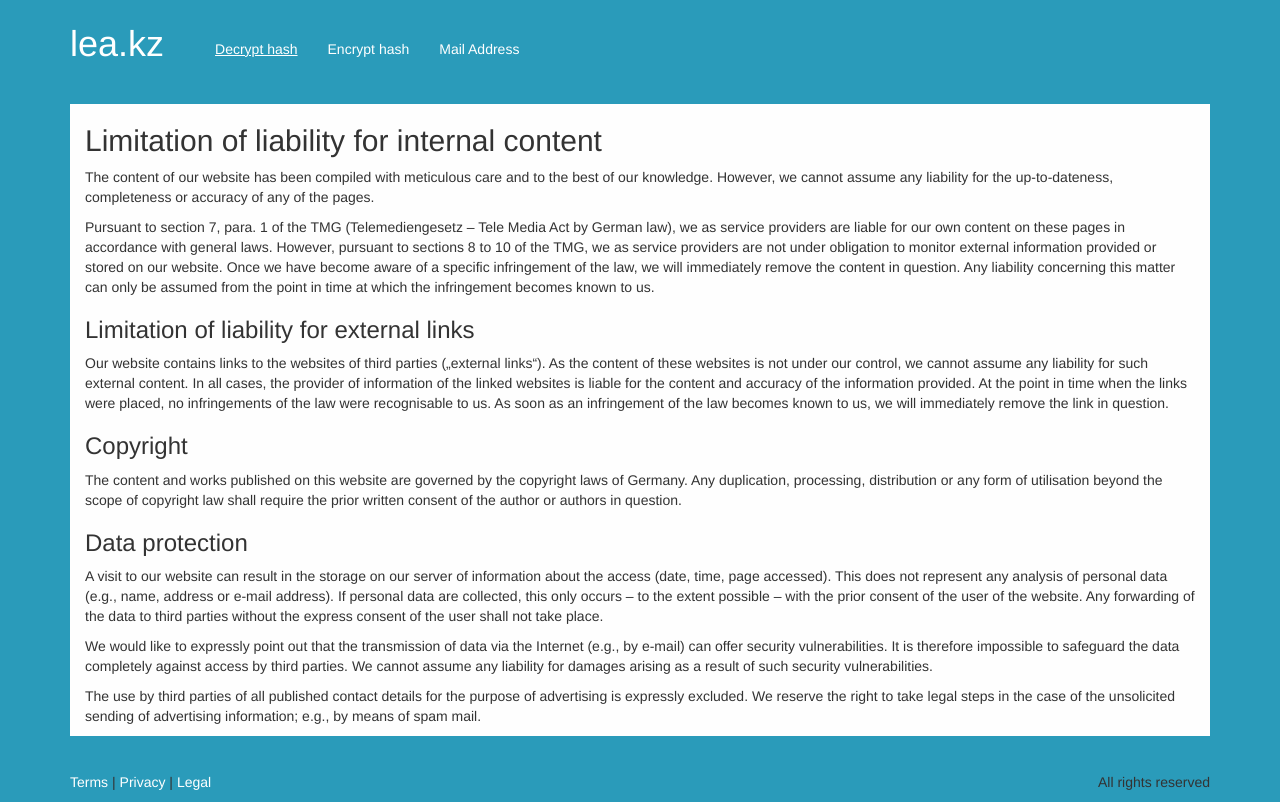
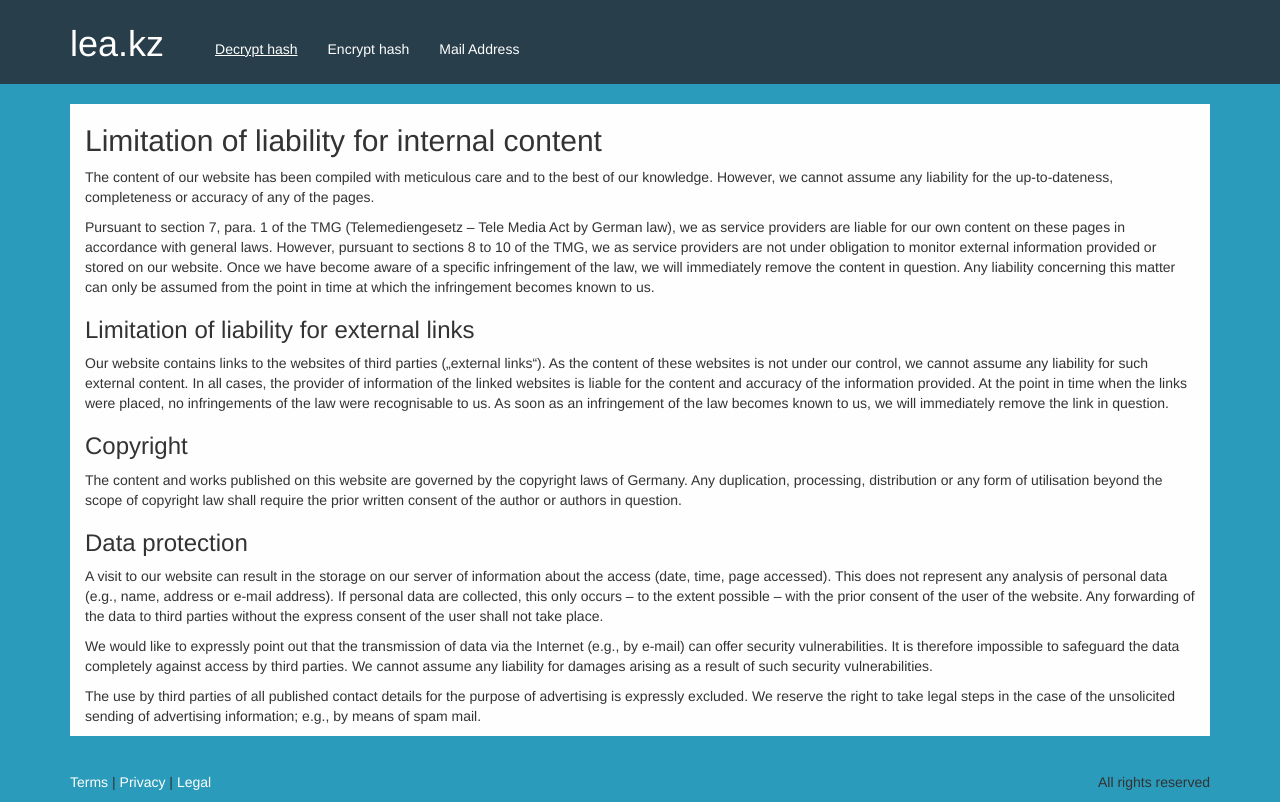
Before and after one commit to p3t3r67x0/leakz, a Flask app: page /legal in a window 1280 px wide. Run offline with Flask 2, Linux system fonts and the light colour scheme; some libraries are stand-ins or nearby versions.

Commit message:
changed ui for navbar

```diff
--- a/static/styles/dracula.css
+++ b/static/styles/dracula.css
@@ -83,10 +83,12 @@ a.wonderworld:hover {
 .navbar-nav {
   margin-top: 24px;
   margin-bottom: 10px;
+  margin-left: 36px;
 }
 
 .navbar-default {
   background-color: transparent;
+  border-radius: 0;
   border: 0;
 }
 
@@ -120,9 +122,13 @@ a.wonderworld:hover {
   color: #fff;
 }
 
+.navbar-default .navbar-nav>li>a:hover {
+  color: #efefef;
+}
+
 .navbar-right {
   margin-right: -29px;
-  margin-top: 32px;
+  margin-top: 25px;
 }
 
 .flex-container {
@@ -160,13 +166,19 @@ a.wonderworld:hover {
   .form-inline .form-control.cowboy {
     width: auto;
   }
+  .navbar-nav {
+    margin-left: 0;
+  }
   .navbar-toggle {
     margin-right: 0;
-    margin-top: 20px;
+    margin-top: 15px;
     background-color: #ddd;
   }
+  margin-left: -12px;
   .cinderella {
-    margin-left: -12px;
     margin-right: -12px;
   }
+  .wonderworld {
+    margin-top: 15px;
+  }
 }
--- a/templates/decrypt.html
+++ b/templates/decrypt.html
@@ -8,8 +8,9 @@
 </head>
 
 <body>
-	<div class="container wrapper">
+	<div class="wrapper">
 		{% include "header.html" %}
+		<div class="container">
 			<div class="row">
 				<div class="col-xs-12">
 					<ul class="list-unstyled">
@@ -31,6 +32,7 @@
 				{% include "pagination.html" %}
 			</div>
 		</div>
+	</div>
 	{% include "footer.html" %}
 </body>
 
--- a/templates/encrypt.html
+++ b/templates/encrypt.html
@@ -8,8 +8,9 @@
 </head>
 
 <body>
-  <div class="container wrapper">
+  <div class="wrapper">
     {% include "header.html" %}
+    <div class="container">
       <div class="row">
         <div class="col-xs-12 upanddown">
           <h2 class="ghost">Encrypt any word or password</h2>
@@ -43,6 +44,7 @@
         </div>
       </div>
     </div>
+  </div>
   {% include "footer.html" %}
 </body>
 
--- a/templates/header.html
+++ b/templates/header.html
@@ -1,6 +1,7 @@
-<nav class="navbar navbar-default">
-  <div class="container-fluid">
+<nav class="navbar navbar-default" style="background: #283e4a">
+  <div class="container">
     <div class="row">
+      <div class="col-xs-12">
         <div class="navbar-header">
           <button type="button" class="navbar-toggle collapsed" data-toggle="collapse" data-target="#navbar" aria-expanded="false" aria-controls="navbar">
             <span class="sr-only">Toggle navigation</span>
@@ -29,4 +30,5 @@
         </div>
       </div>
     </div>
+  </div>
 </nav>
--- a/templates/home.html
+++ b/templates/home.html
@@ -8,8 +8,9 @@
 </head>
 
 <body>
-	<div class="container wrapper">
+	<div class="wrapper">
 		{% include "header.html" %}
+		<div class="container">
 			<div class="row">
 				<div class="col-xs-12 upanddown">
 					<h2 class="ghost">Reverse search for any hash</h2>
@@ -42,6 +43,7 @@
 				</div>
 			</div>
 		</div>
+	</div>
 	{% include "footer.html" %}
 </body>
 
--- a/templates/legal.html
+++ b/templates/legal.html
@@ -8,8 +8,9 @@
 </head>
 
 <body>
-  <div class="container wrapper">
+  <div class="wrapper">
     {% include "header.html" %}
+    <div class="container">
       <div class="col-xs-12 upanddown" style="background-color: #fefefe;">
         <h2>Limitation of liability for internal content</h2>
         <p>The content of our website has been compiled with meticulous care and to the best of our knowledge. However, we cannot assume any liability for the up-to-dateness, completeness or accuracy of any of the pages.</p>
@@ -18,8 +19,8 @@
           concerning this matter can only be assumed from the point in time at which the infringement becomes known to us.</p>
         <h3>Limitation of liability for external links</h3>
         <p>Our website contains links to the websites of third parties („external links“). As the content of these websites is not under our control, we cannot assume any liability for such external content. In all cases, the provider of information of the
-        linked websites is liable for the content and accuracy of the information provided. At the point in time when the links were placed, no infringements of the law were recognisable to us. As soon as an infringement of the law becomes known to us,
-        we will immediately remove the link in question.</p>
+          linked websites is liable for the content and accuracy of the information provided. At the point in time when the links were placed, no infringements of the law were recognisable to us. As soon as an infringement of the law becomes known to
+          us, we will immediately remove the link in question.</p>
         <h3>Copyright</h3>
         <p>The content and works published on this website are governed by the copyright laws of Germany. Any duplication, processing, distribution or any form of utilisation beyond the scope of copyright law shall require the prior written consent of the
           author or authors in question.</p>
@@ -28,7 +29,9 @@
           this only occurs – to the extent possible – with the prior consent of the user of the website. Any forwarding of the data to third parties without the express consent of the user shall not take place.</p>
         <p>We would like to expressly point out that the transmission of data via the Internet (e.g., by e-mail) can offer security vulnerabilities. It is therefore impossible to safeguard the data completely against access by third parties. We cannot assume
           any liability for damages arising as a result of such security vulnerabilities.</p>
-      <p>The use by third parties of all published contact details for the purpose of advertising is expressly excluded. We reserve the right to take legal steps in the case of the unsolicited sending of advertising information; e.g., by means of spam mail.</p>
+        <p>The use by third parties of all published contact details for the purpose of advertising is expressly excluded. We reserve the right to take legal steps in the case of the unsolicited sending of advertising information; e.g., by means of spam
+          mail.</p>
+      </div>
     </div>
   </div>
   {% include "footer.html" %}
--- a/templates/mail.html
+++ b/templates/mail.html
@@ -7,8 +7,9 @@
 </head>
 
 <body>
-	<div class="container wrapper">
+	<div class="wrapper">
 		{% include "header.html" %}
+		<div class="container">
 			<div class="row">
 				<div class="col-xs-12">
 					<h2 class="ghost">Is my mail address leaked?</h2>
@@ -26,6 +27,7 @@
 				{% include "pagination.html" %}
 			</div>
 		</div>
+	</div>
 	{% include "footer.html" %}
 </body>
 
```
Also changed, not shown: templates/privacy.html (+6 -4 lines). Lines whose indentation alone changed are shown as unchanged.
